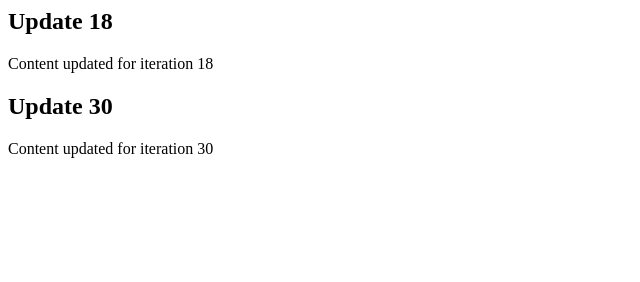
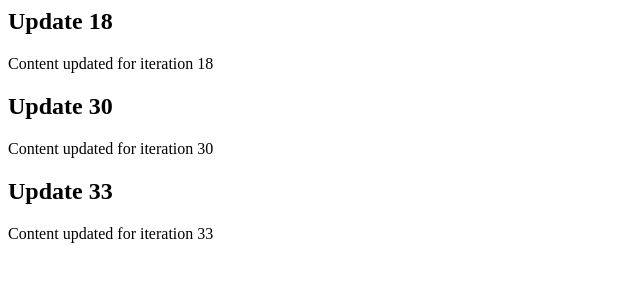
Before and after one commit to jpschmorgan/fantastic-octo-guide, a plain HTML site: page index.html in a window 1280 px wide. Shown: the whole page, without its empty margins (0-640 px from the left). Drawn offline with Linux system fonts and the light colour scheme.

```diff
--- a/index.html
+++ b/index.html
@@ -9,3 +9,9 @@
     <h2>Update 30</h2>
     <p>Content updated for iteration 30</p>
 </div>
+
+<!-- Updated iteration 33 -->
+<div class="update-33">
+    <h2>Update 33</h2>
+    <p>Content updated for iteration 33</p>
+</div>
```
